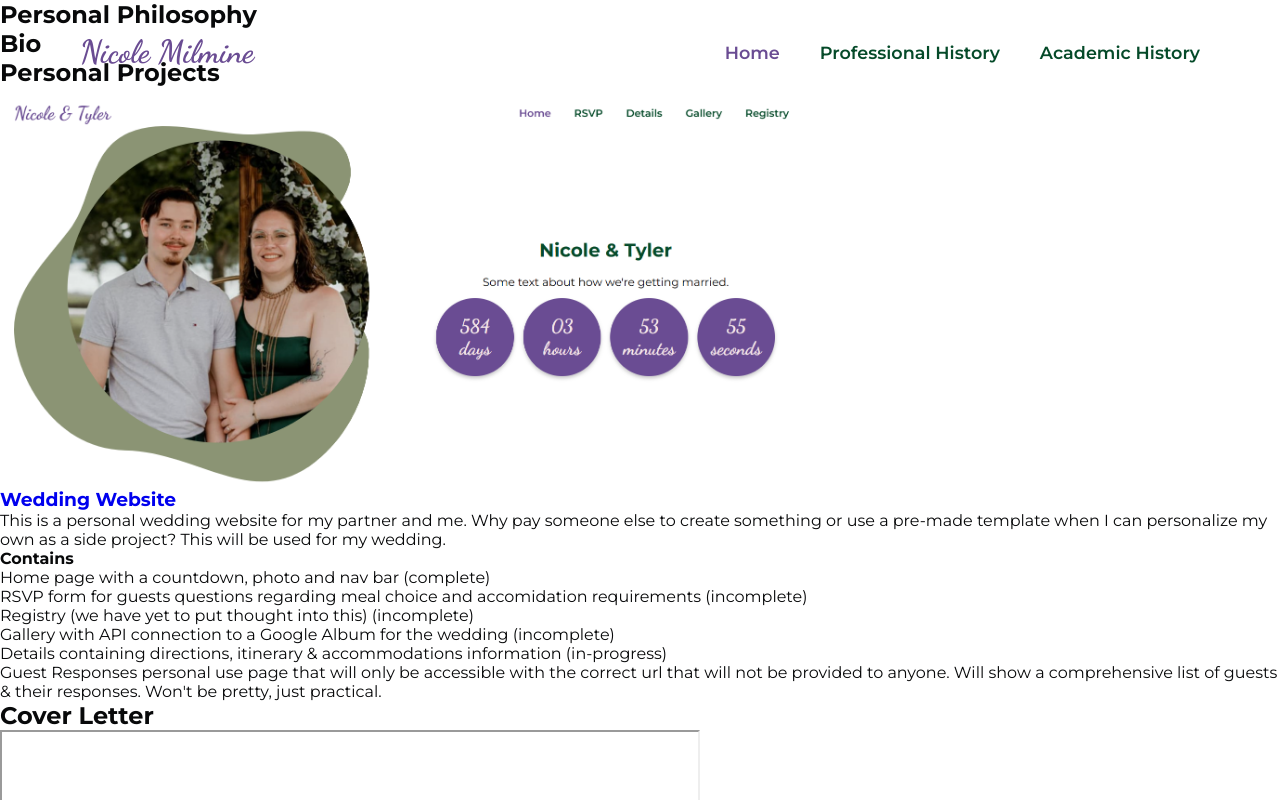
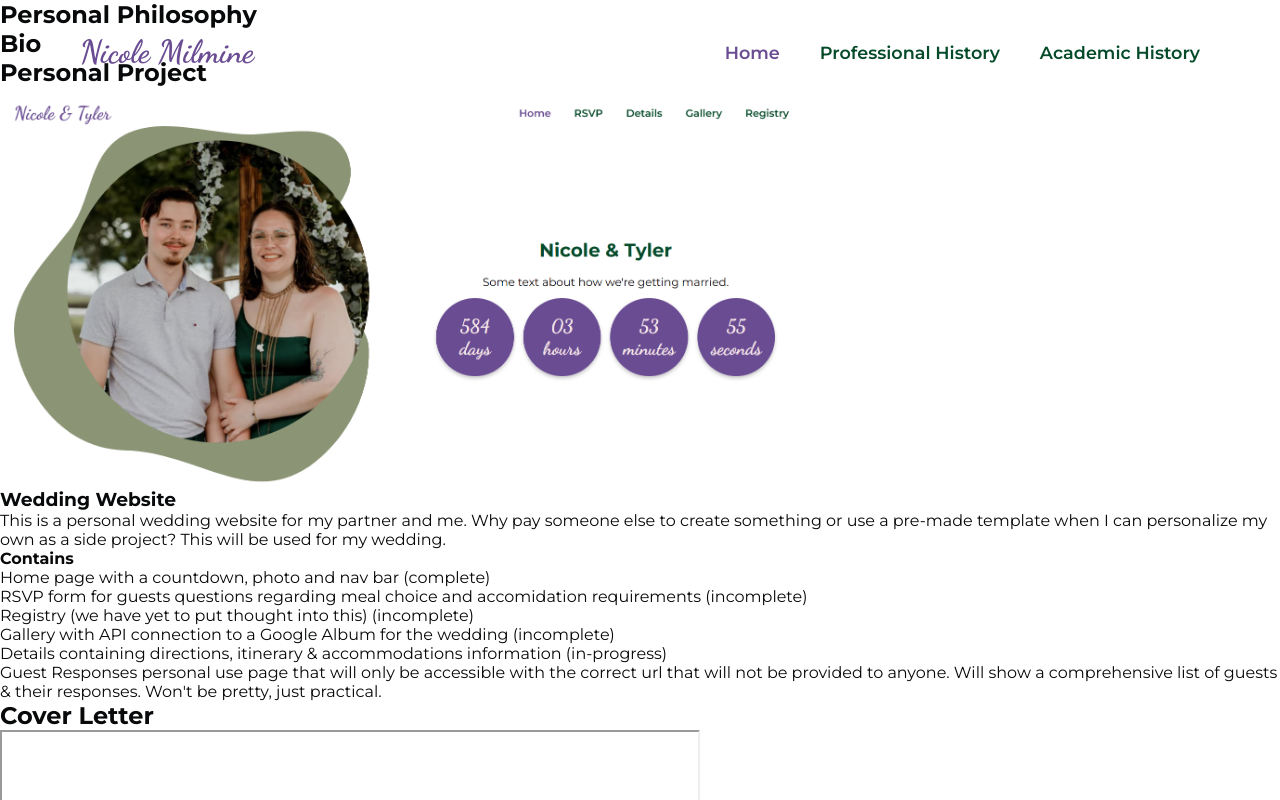
Before and after one commit to n2milmin/portfolio, a React app: page / in a window 1280 px wide. Shown: the top 800 px of the page. Built offline with nearby package versions, Linux system fonts and the light colour scheme.

Commit message:
Home pg filled in. Not pretty

```diff
--- a/src/pages/home.js
+++ b/src/pages/home.js
@@ -30,10 +30,10 @@ const Home = () => {
                 </p>
             </div>
             <div className="project">
-                <h2>Personal Projects</h2>
+                <h2>Personal Project</h2>
                 <img className="site_photo" src={ website_pic } alt="Website Photo" width="800px" onClick={ handleGithub } />
                 <div className="site_description">
-                    <h3><a href="https://github.com/n2milmin/my_wedding_site" target="_blank">Wedding Website</a></h3>
+                    <h3 onClick={ handleGithub }>Wedding Website</h3>
                     <p className="description">
                         This is a personal wedding website for my partner and me. Why pay someone else to create something or use a pre-made template when I can personalize my own as a side project? This will be used for my wedding.
                     </p>
```
